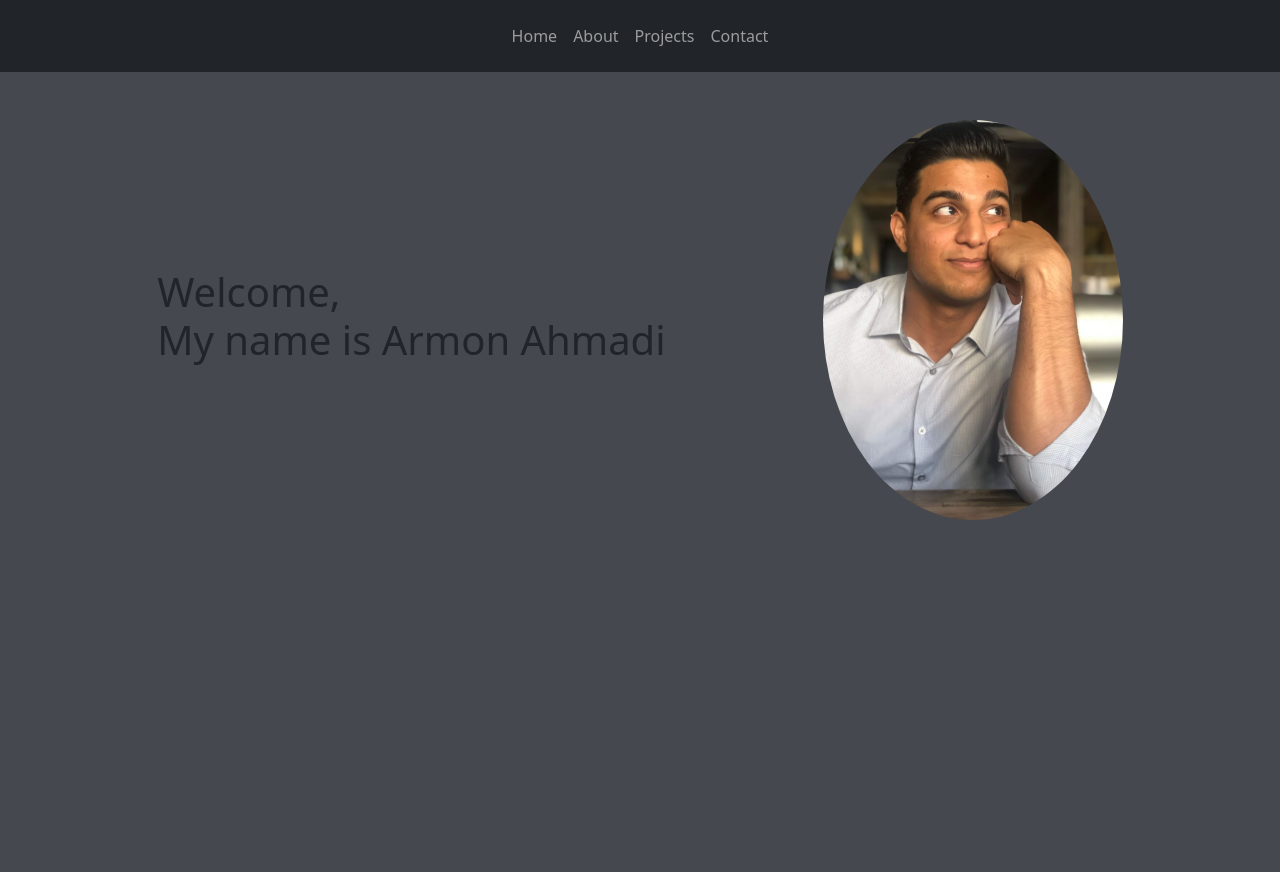
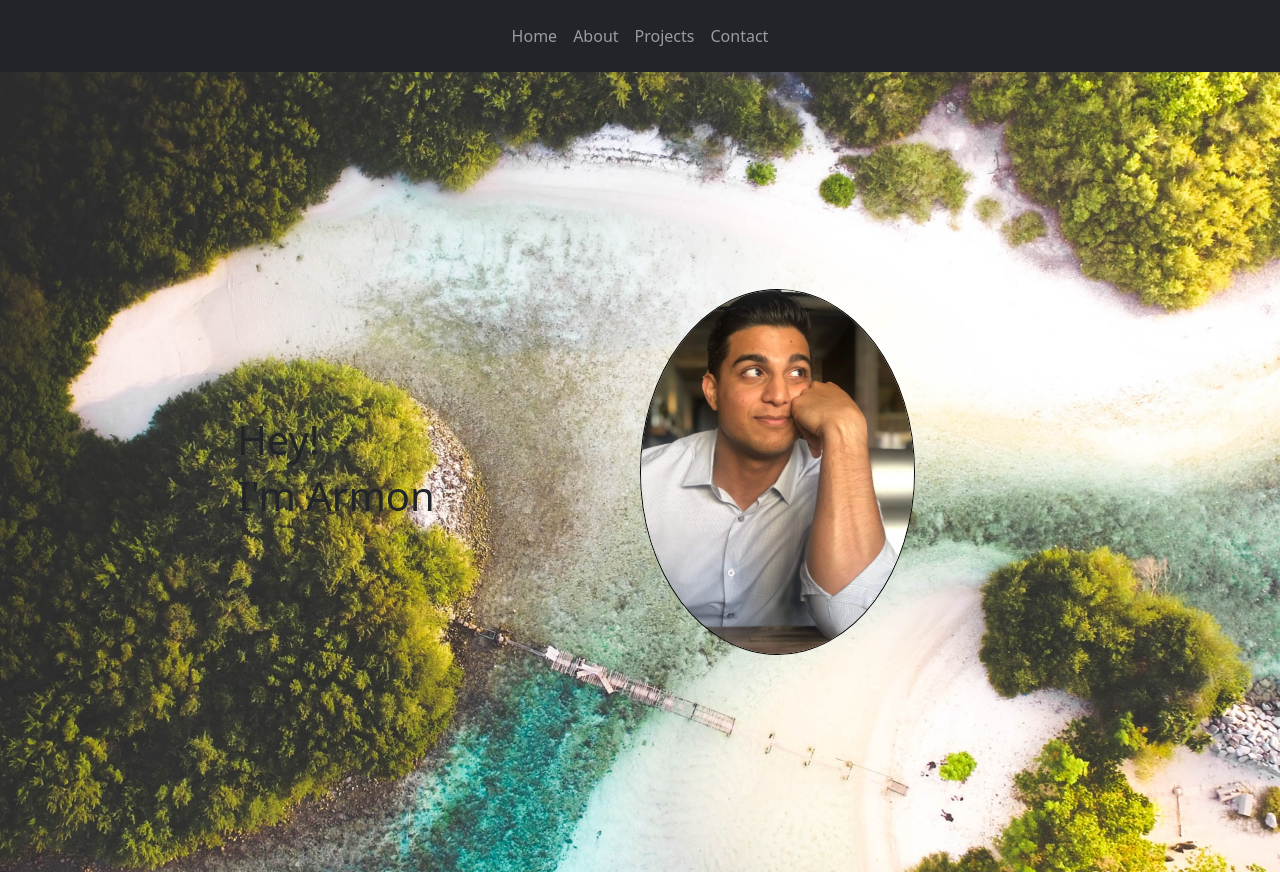
Before and after one commit to abstrack5/Portfolio-v2.0, a React (Create React App) app: page / in a window 1280 px wide. Before the commit the page ends 800 px from the top, so only its background shows below. Built offline with nearby package versions, Linux system fonts and the light colour scheme.

Commit message:
complication with spinner, parent child. added background to homepage.

```diff
--- a/src/App.css
+++ b/src/App.css
@@ -1,6 +1,7 @@
 .body {
   background-color: #282c34;
   color: #282c34;
+
 }
 
 @media (prefers-reduced-motion: no-preference) {
@@ -8,6 +9,8 @@
     animation: App-logo-spin infinite 20s linear;
   }
 }
+
+
 
 .App-header {
   background-color: #282c34;
@@ -23,12 +26,3 @@
 .App-link {
   color: #61dafb;
 }
-
-@keyframes App-logo-spin {
-  from {
-    transform: rotate(0deg);
-  }
-  to {
-    transform: rotate(360deg);
-  }
-}
--- a/src/App.js
+++ b/src/App.js
@@ -1,10 +1,11 @@
+import React from 'react';
 import "./App.css";
 import NavigationBar from "./components/Navbar/navbar";
 import Homepage from "./components/Home/home";
 
 function App() {
   return (
-    <div>
+    <div className=''>
       <div>
         <NavigationBar />
       </div>
--- a/src/components/Home/home.css
+++ b/src/components/Home/home.css
@@ -1,15 +1,29 @@
-body {
-    background-color: darkblue;
-}
 .home-container {
     display: flex;
     justify-content: space-evenly;
     align-items: center;
-    margin-top: 3rem;
+    padding: 10rem;
+    padding-left: 2rem;
+    background-color:#fff;
+
 }
 
-.home-container img {
-    max-width: 300px;
-    max-height: 500px;
-    border-radius: 50%;
+.profile-img {
+    background-color:#fff;
+    border:1px solid black;
+    /* width: 250px; */
+    border-radius:50%;
+    -moz-border-radius:50%;
+    -webkit-border-radius:50%;
+
 }
+
+.background {
+  background-image: url(../../images/background.jpg);
+  background-position: center;
+  background-repeat: no-repeat;
+  background-size: cover;
+  background-attachment:fixed;
+  width: 100%;
+  height: 800px;
+}
--- a/src/components/Home/home.js
+++ b/src/components/Home/home.js
@@ -1,15 +1,17 @@
 import React from "react";
 import "./home.css";
 import profilePic from "../../images/profilePic.jpeg";
+// import background from "../../images/background.jpg";
 
 function Homepage() {
   return (
-    <div className="home-container d-flex">
+    <div className="home-container background">
       <div>
-        <h1>Welcome, <br />My name is Armon Ahmadi</h1>
+        <h1>Hey!</h1>
+        <h1>I'm Armon</h1>
       </div>
       <div>
-        <img src={profilePic} alt="profile picture" />
+          <img src={profilePic} alt="profile picture" width='275px' className="profile-img"/>
       </div>
     </div>
   );
```
Also changed, not shown: src/images/background.jpg (added).
